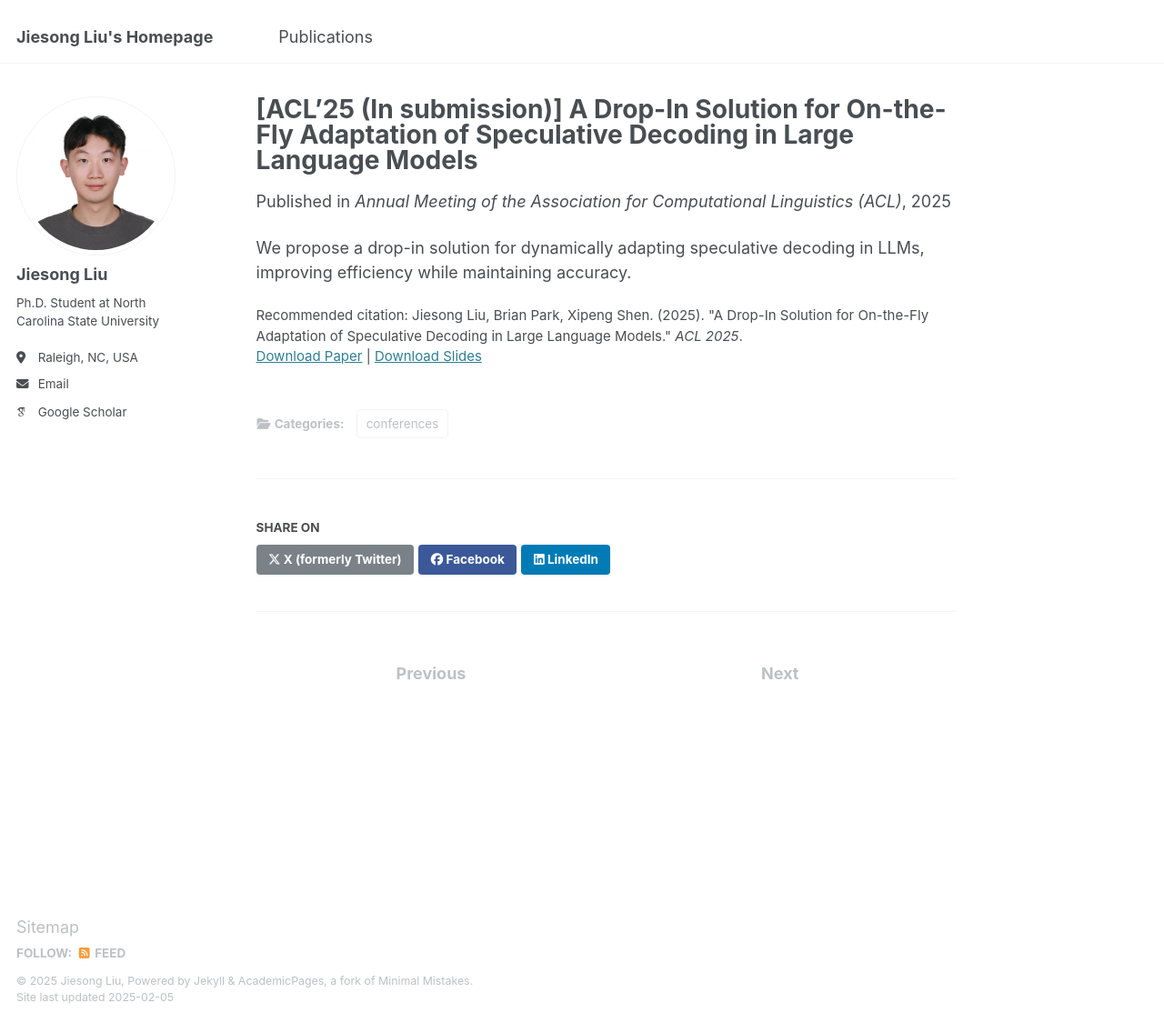
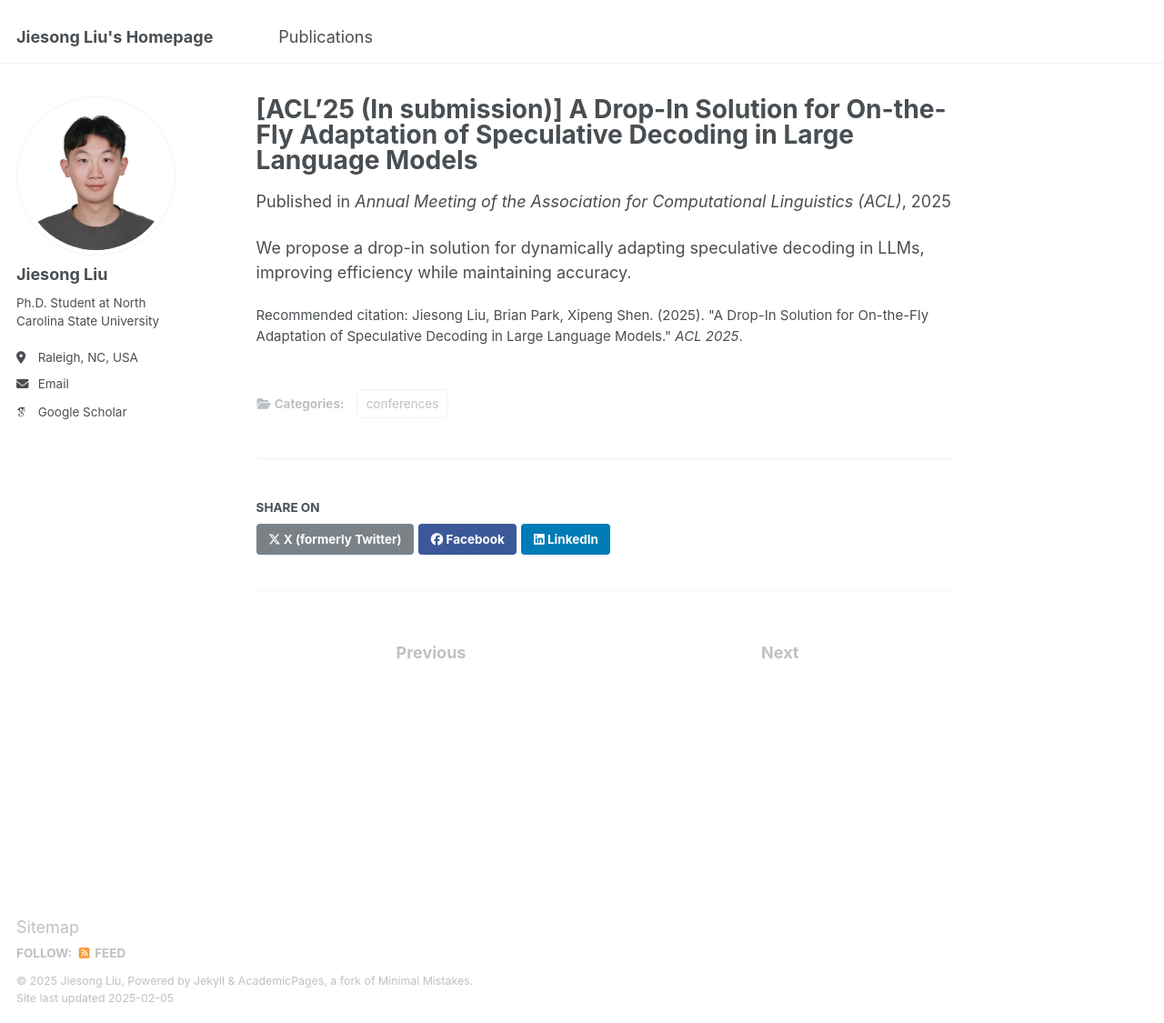
Before and after one commit to Fred1031/Fred1031.github.io, a Jekyll site: the page built from _publications/2025_acl.md, in a window 1280 px wide and 1125 px high. Shown: the whole window at 91% size. Built offline with Jekyll 4.4.1, drawn with Linux system fonts in a browser that asks for light colours; some web fonts are replaced.

Commit message:
Update 2025_acl.md

```diff
--- a/_publications/2025_acl.md
+++ b/_publications/2025_acl.md
@@ -9,8 +9,8 @@ category: conferences
 permalink: /publication/acl_2025
 date: 2025-01-01
 venue: 'Annual Meeting of the Association for Computational Linguistics (ACL)'
-slidesurl: 'http://fred1031.github.io/files/ACL2025_slides.pdf'
-paperurl: 'http://fred1031.github.io/files/ACL2025.pdf'
+slidesurl: #'http://fred1031.github.io/files/ACL2025_slides.pdf'
+paperurl: #'http://fred1031.github.io/files/ACL2025.pdf'
 citation: 'Jiesong Liu, Brian Park, Xipeng Shen. (2025). "A Drop-In Solution for On-the-Fly Adaptation of Speculative Decoding in Large Language Models." <i>ACL 2025</i>.'
 ---
 
```
